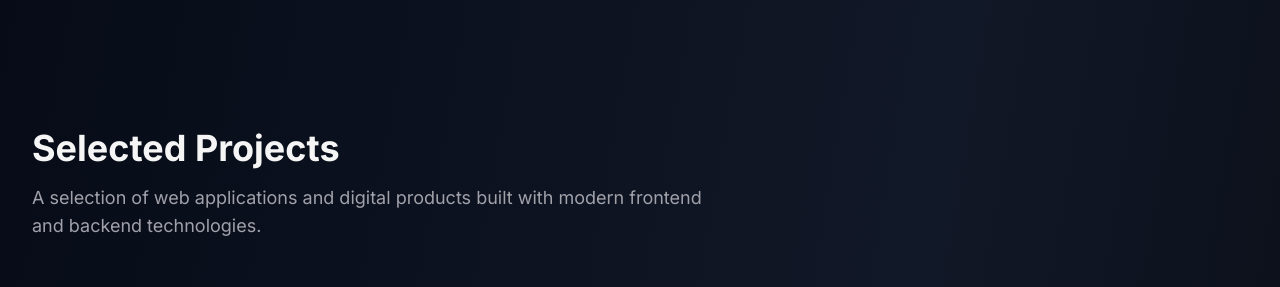
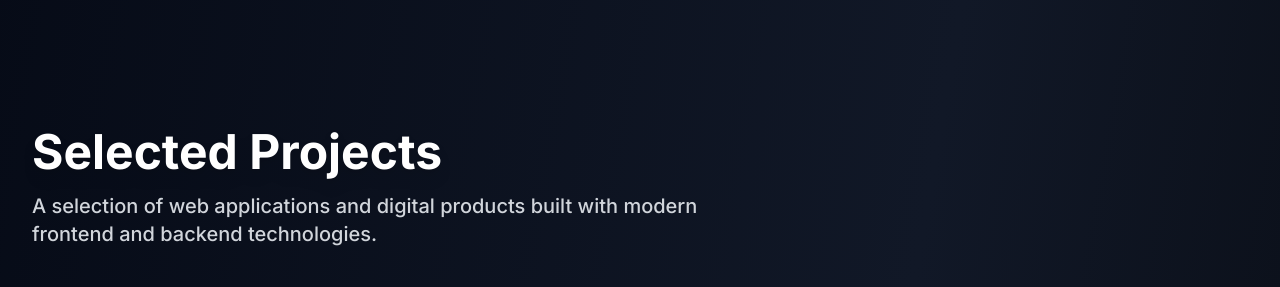
Before and after one commit to Sy2force/Portfolio---pro, a Next.js app: page / in a window 1280 px wide. Shown: the part 1840-2127 px from the top of the page. Built offline with nearby package versions, Linux system fonts and the light colour scheme; no server answers; the database is empty.

Commit message:
Improve page title visibility with larger font size and white color

```diff
--- a/components/section-title.tsx
+++ b/components/section-title.tsx
@@ -9,11 +9,11 @@ interface SectionTitleProps {
 export function SectionTitle({ title, subtitle, className }: SectionTitleProps) {
   return (
     <div className={cn("mb-12", className)}>
-      <h2 className="text-3xl md:text-4xl font-bold text-foreground mb-4">
+      <h2 className="text-4xl md:text-5xl font-bold text-white mb-4 drop-shadow-lg">
         {title}
       </h2>
       {subtitle && (
-        <p className="text-muted text-lg max-w-2xl">
+        <p className="text-gray-300 text-lg md:text-xl max-w-2xl font-medium">
           {subtitle}
         </p>
       )}
```
